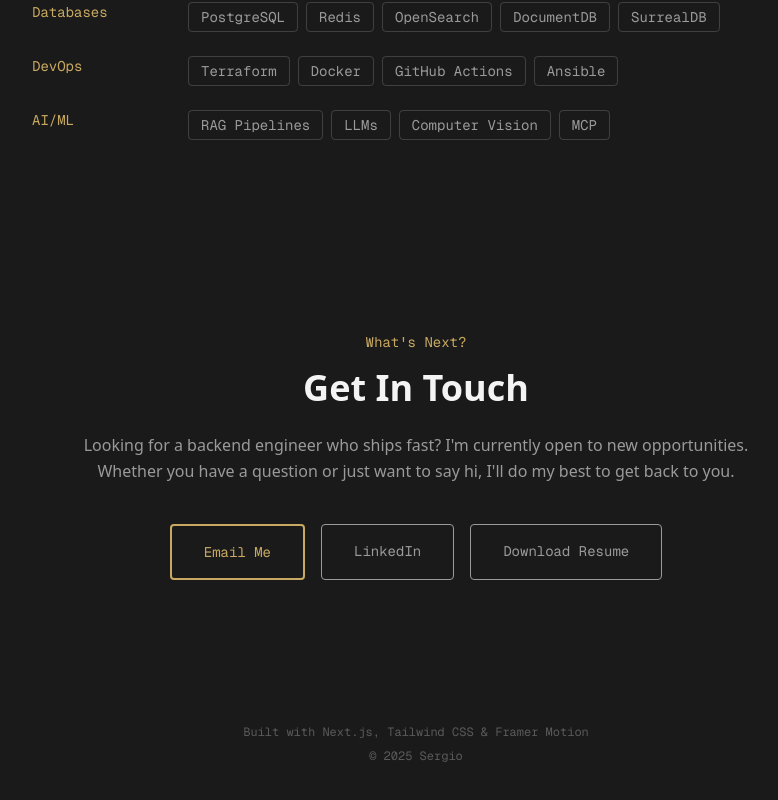
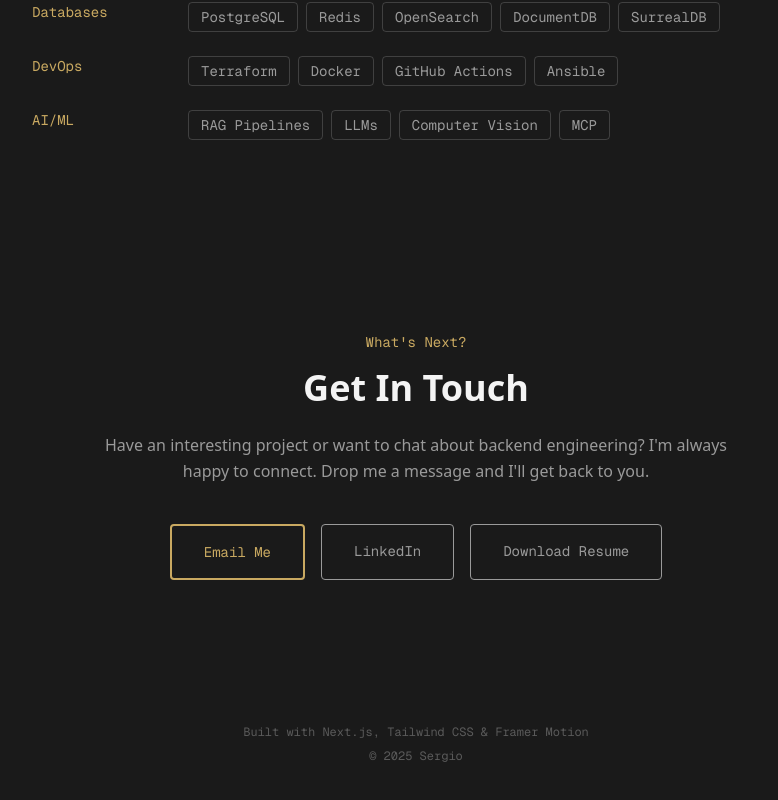
Before and after one commit to SergioKingOne/sergiorobayo.github.io, a Next.js app: page / in a window 1280 px wide. Shown: the part 3984-4784 px from the top of the page, without its empty margins (224-1002 px from the left). Built offline with nearby package versions, Linux system fonts and the light colour scheme.

Commit message:
Update contact section text

```diff
--- a/src/components/Contact.tsx
+++ b/src/components/Contact.tsx
@@ -42,9 +42,8 @@ export default function Contact() {
         </motion.h2>
 
         <motion.p variants={item} className="text-muted leading-relaxed mb-10">
-          Looking for a backend engineer who ships fast? I&apos;m currently open to new
-          opportunities. Whether you have a question or just want to say hi, I&apos;ll do my
-          best to get back to you.
+          Have an interesting project or want to chat about backend engineering?
+          I&apos;m always happy to connect. Drop me a message and I&apos;ll get back to you.
         </motion.p>
 
         <motion.div variants={item} className="flex flex-col sm:flex-row gap-4 justify-center">
```
